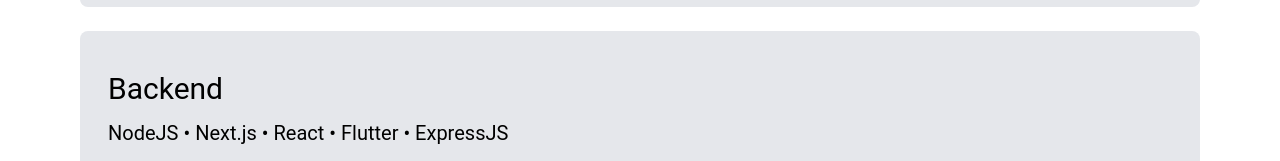
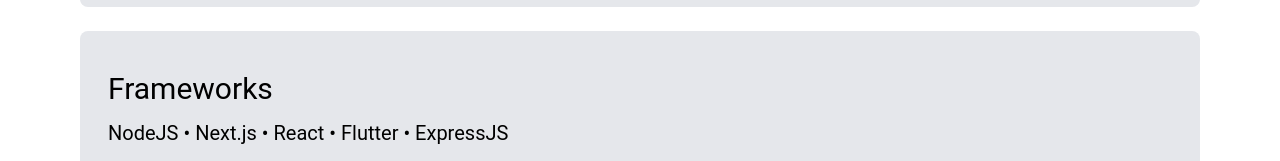
Before and after one commit to mgagliardidev/mynetwork, a Next.js app: page /skills in a window 1280 px wide. Shown: the part 253-414 px from the top of the page. Built offline with nearby package versions, Linux system fonts and the light colour scheme.

Commit message:
clean code

```diff
--- a/src/app/skills/page.tsx
+++ b/src/app/skills/page.tsx
@@ -1,4 +1,5 @@
 import SkillParagraph from "@/components/skillsParagraph";
+import {skillsList} from "../../constants";
 import React from "react";
 
 const Skills = () => {
@@ -6,35 +7,27 @@
     <div className="flex flex-col gap-6">
       <SkillParagraph
         title="Frontend"
-        skills={["Html/CSS", "TailwindCSS", "Mobile UI"]}
+        skills={skillsList.frontend}
       />
 
       <SkillParagraph
-        title="Backend"
-        skills={["NodeJS", "Next.js", "React", "Flutter", "ExpressJS"]}
+        title="Frameworks"
+        skills={skillsList.frameWorks}
       />
 
       <SkillParagraph
         title="Programming Languages"
-        skills={[
-          "JavaScript",
-          "TypeScript",
-          "Python",
-          "C",
-          "C++",
-          "C#",
-          "Java",
-        ]}
+        skills={skillsList.languages}
       />
 
       <SkillParagraph
         title="Database"
-        skills={["SQL", "MongoDB", "Firebase", "PostgreSQL"]}
+        skills={skillsList.database}
       />
 
       <SkillParagraph
         title="Versioning"
-        skills={["Git", "GitHub", "GitLab", "Azure DevOps", "CI/CD"]}
+        skills={skillsList.versioning}
       />
     </div>
   );
--- a/src/constants.ts
+++ b/src/constants.ts
@@ -1,4 +1,28 @@
 import { GitHubProjectCardProps } from "@/types/githubProjectCardProps"
+
+export const skillsList = {
+    frontend: [
+        "Html/CSS", "TailwindCSS", "Mobile UI"
+    ],
+    frameWorks: [
+        "NodeJS", "Next.js", "React", "Flutter", "ExpressJS"
+    ],
+    languages: [
+        "JavaScript",
+          "TypeScript",
+          "Python",
+          "C",
+          "C++",
+          "C#",
+          "Java",
+    ],
+    database: [
+        "SQL", "MongoDB", "Firebase", "PostgreSQL",
+    ],
+    versioning: [
+        "Git", "GitHub", "GitLab", "Azure DevOps", "CI/CD"
+    ]
+}
 
 export const headerMenuItems = [
     { name: "Overview", href: "/" },
```
